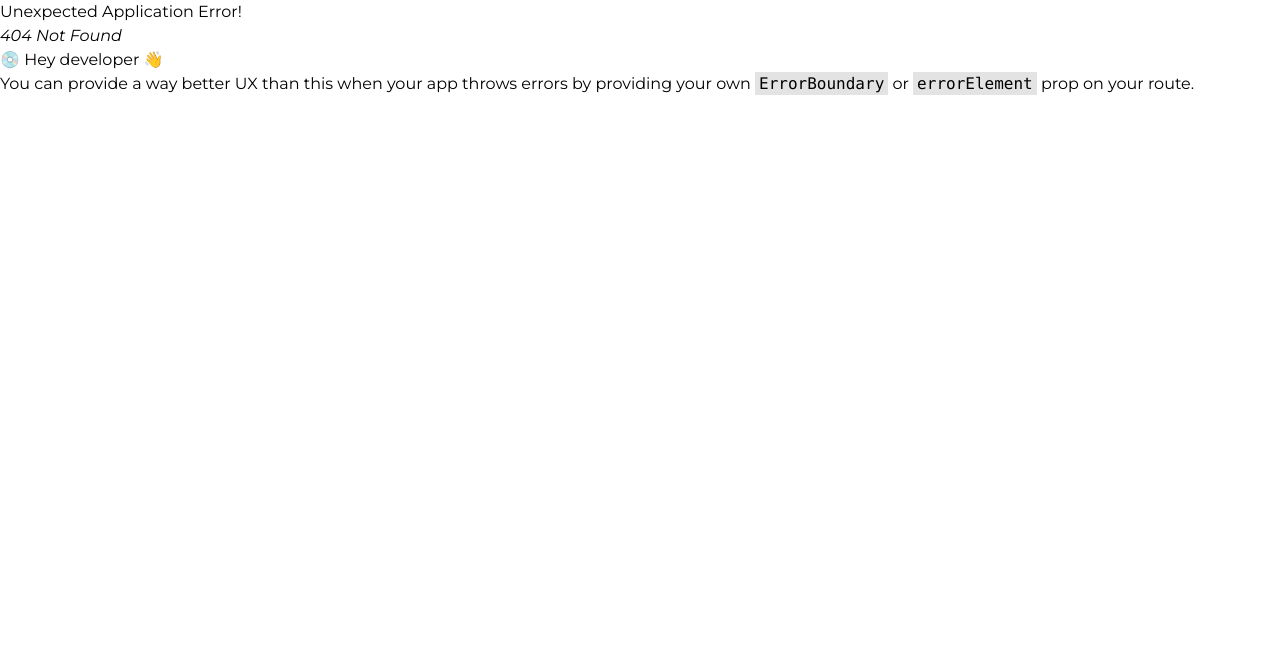
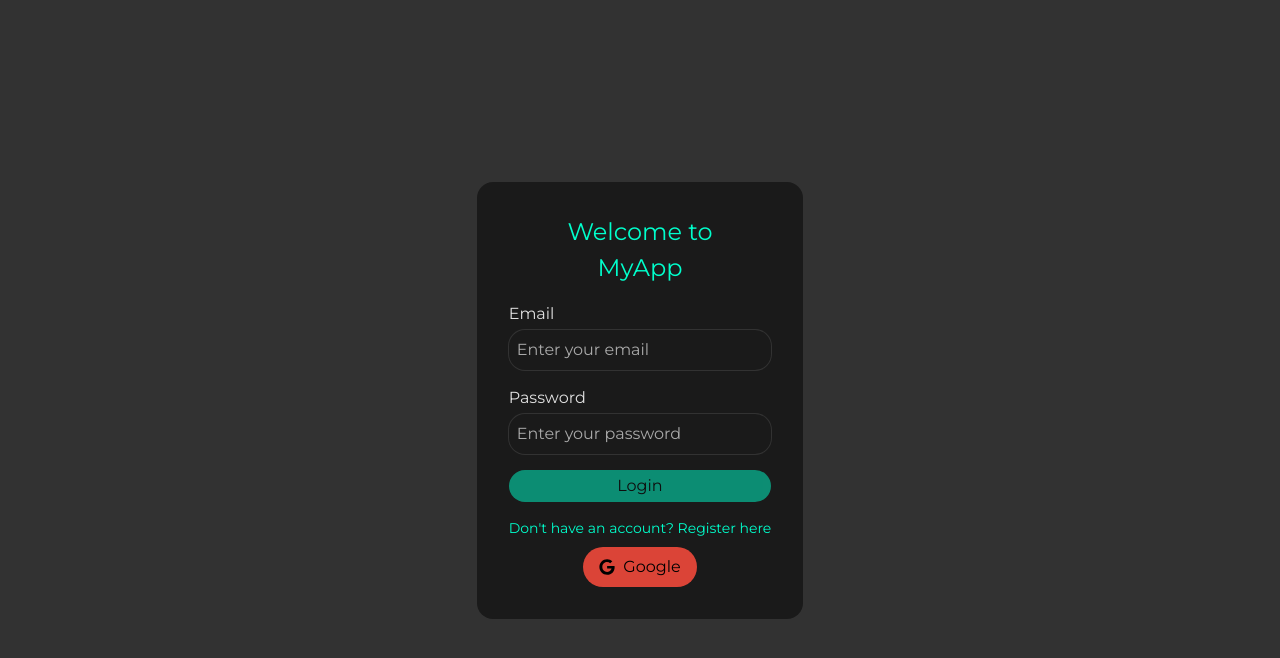
Before and after one commit to caiofmbarbosa/finance-control, a React (Vite) app in the folder frontend/: page /login in a window 1280 px wide. Before the commit this address had no page. Shown: the top 658 px of the page. Built offline with nearby package versions, Linux system fonts and the light colour scheme.

Commit message:
feat: creating login card

```diff
--- a/frontend/src/index.css
+++ b/frontend/src/index.css
@@ -16,14 +16,23 @@
   --color-button-bg: #f2fc37;
   --color-button-text: #030303;
   --color-input-stroke: #e3e3e3;
+  --color-input-login-stroke: #323232;
   --color-input-placeholder: #a9a9a9;
+  --color-login-card-bg: #1a1a1a;
+  --color-login-bg: #323232;
+  --color-login-text: #0fc;
+  --color-login-input-bg: #0fc;
+  --color-google: #db4437;
+  --color-label: #e0e0e0;
 
   /* Text sizes */
   --text-title: 1.5rem;
   --text-subscription-card-title: 1.25rem;
   --text-button: 0.875rem;
   --text-input-label: 0.875rem;
+  --text-login-signup: 0.875rem;
   --text-policy: 0.75rem;
+  --text-label-size: 1rem;
 }
 
 html,
--- /dev/null
+++ b/frontend/src/interfaces/LoginFormInterface.ts
@@ -0,0 +1,8 @@
+import type { Dispatch, SetStateAction } from "react"
+
+interface LoginFormInterface {
+  isRegistering?: boolean
+  setIsRegistering?: Dispatch<SetStateAction<boolean>>
+}
+
+export type { LoginFormInterface }
--- /dev/null
+++ b/frontend/src/pages/security/Login.tsx
@@ -0,0 +1,47 @@
+import { Navigate } from "react-router-dom"
+import GoogleButton from "./components/GoogleButton"
+import LoginForm from "./components/LoginForm"
+import { useState } from "react"
+
+function Login() {
+  const [isRegistering, setIsRegistering] = useState(false)
+
+  const handleSignUpClick = () => {
+    setIsRegistering((prev) => !prev)
+  }
+
+  const user = false // TODO check if user is logged in
+
+  return !user ? (
+    <div className="flex min-h-screen items-center justify-center bg-login-bg">
+      <div className="bg-login-card-bg rounded-2xl p-8 text-center">
+        <h1 className="text-login-text text-title">
+          Welcome to
+          <br />
+          MyApp
+        </h1>
+
+        <div className="my-4">
+          <LoginForm
+            isRegistering={isRegistering}
+            setIsRegistering={setIsRegistering}
+          />
+        </div>
+
+        <div className="flex flex-col items-center gap-2">
+          <p
+            className="text-login-text text-login-signup cursor-pointer transition-transform hover:scale-105"
+            onClick={handleSignUpClick}
+          >
+            {isRegistering ? "Already have an account? Login here" : "Don't have an account? Register here"}
+          </p>
+          <GoogleButton />
+        </div>
+      </div>
+    </div>
+  ) : (
+    <Navigate to="/" replace />
+  )
+}
+
+export default Login
--- /dev/null
+++ b/frontend/src/pages/security/components/GoogleButton.tsx
@@ -0,0 +1,18 @@
+import { useState } from "react"
+import { FaGoogle } from "react-icons/fa"
+
+// TODO implement Google OAuth
+function GoogleButton() {
+  const [isDisabled, setIsDisabled] = useState(false) // TODO implement button disabled state
+
+  return (
+    <button
+      className={`bg-google flex items-center gap-2 rounded-3xl px-4 py-2 text-black transition-transform duration-200 ease-in-out hover:scale-110 ${isDisabled ? "cursor-not-allowed opacity-50 transition-opacity" : "cursor-pointer"}`}
+    >
+      <FaGoogle />
+      Google
+    </button>
+  )
+}
+
+export default GoogleButton
--- /dev/null
+++ b/frontend/src/pages/security/components/LoginForm.tsx
@@ -0,0 +1,84 @@
+import type { LoginFormInterface } from "@/interfaces/LoginFormInterface"
+import { useState } from "react"
+
+const COMMON_DIV_CLASS =
+  "flex flex-col gap-1 text-left text-label text-label-size"
+const COMMON_INPUT_CLASS =
+  "w-full rounded-2xl p-2 text-input-text text-input-size placeholder:text-input-placeholder focus:outline-none ring-1 ring-input-login-stroke"
+
+// TODO implement form validation and submission with yup
+// TODO implement "forgot password" link
+// TODO implement "show password" toggle
+function LoginForm({
+  isRegistering = false,
+  setIsRegistering,
+}: LoginFormInterface) {
+  const [formData, setFormData] = useState({
+    email: "",
+    password: "",
+    confirmPassword: "",
+  })
+  const [isSubmitting, setIsSubmitting] = useState(false)
+
+  const handleSubmit = (e: React.FormEvent) => {
+    e.preventDefault()
+    setIsSubmitting(true)
+    setIsRegistering?.(false)
+  }
+
+  return (
+    <form onSubmit={handleSubmit} className="flex flex-col gap-4">
+      <div className={COMMON_DIV_CLASS}>
+        <label htmlFor="email">Email</label>
+        <input
+          type="email"
+          id="email"
+          className={COMMON_INPUT_CLASS}
+          autoComplete="email"
+          placeholder="Enter your email"
+          value={formData.email}
+          onChange={(e) => setFormData({ ...formData, email: e.target.value })}
+        />
+      </div>
+      <div className={COMMON_DIV_CLASS}>
+        <label htmlFor="password">Password</label>
+        <input
+          type="password"
+          id="password"
+          className={COMMON_INPUT_CLASS}
+          autoComplete={isRegistering ? "new-password" : "current-password"}
+          placeholder="Enter your password"
+          value={formData.password}
+          onChange={(e) =>
+            setFormData({ ...formData, password: e.target.value })
+          }
+        />
+      </div>
+      {isRegistering && (
+        <div className={COMMON_DIV_CLASS}>
+          <label htmlFor="confirm-password">Confirm Password</label>
+          <input
+            type="password"
+            id="confirm-password"
+            className={COMMON_INPUT_CLASS}
+            autoComplete="new-password"
+            placeholder="Confirm your password"
+            value={formData.confirmPassword}
+            onChange={(e) =>
+              setFormData({ ...formData, confirmPassword: e.target.value })
+            }
+          />
+        </div>
+      )}
+      <button
+        disabled={!formData.email || !formData.password || isSubmitting}
+        className={`bg-login-input-bg text-button-text w-full rounded-2xl py-1 ${!formData.email || !formData.password || isSubmitting ? "cursor-not-allowed opacity-50" : "ease cursor-pointer transition-all hover:font-bold"}`}
+        type="submit"
+      >
+        {isRegistering ? "Register" : "Login"}
+      </button>
+    </form>
+  )
+}
+
+export default LoginForm
--- a/frontend/src/router/index.tsx
+++ b/frontend/src/router/index.tsx
@@ -33,6 +33,13 @@ const router = createBrowserRouter([
       },
     ],
   },
+  {
+    path: "/login",
+    lazy: () =>
+      import(/* webpackChunkName: "Login" */ "@/pages/security/Login").then(
+        (module) => ({ Component: module.default }),
+      ),
+  }
 ])
 
 export default router
```
